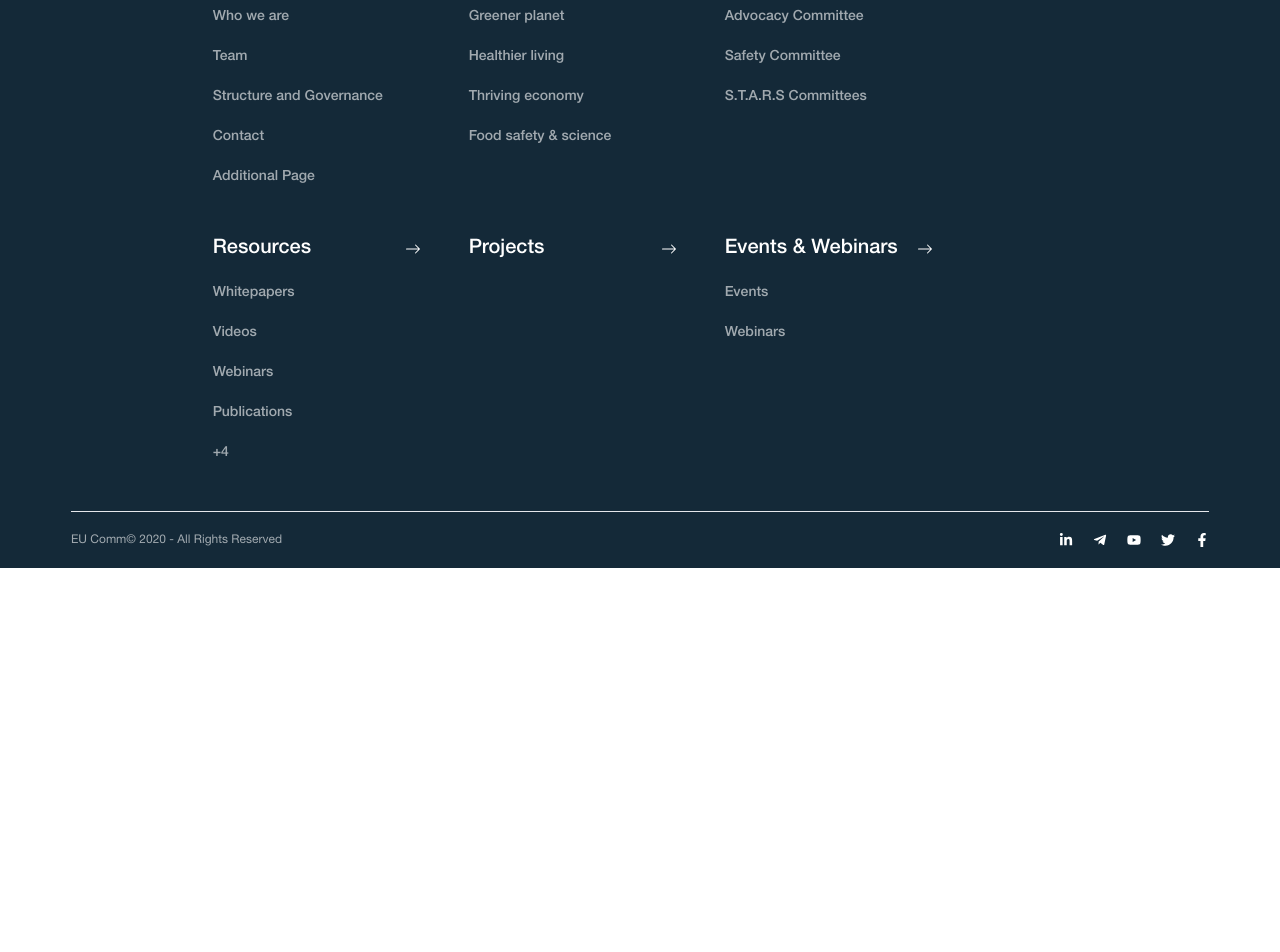
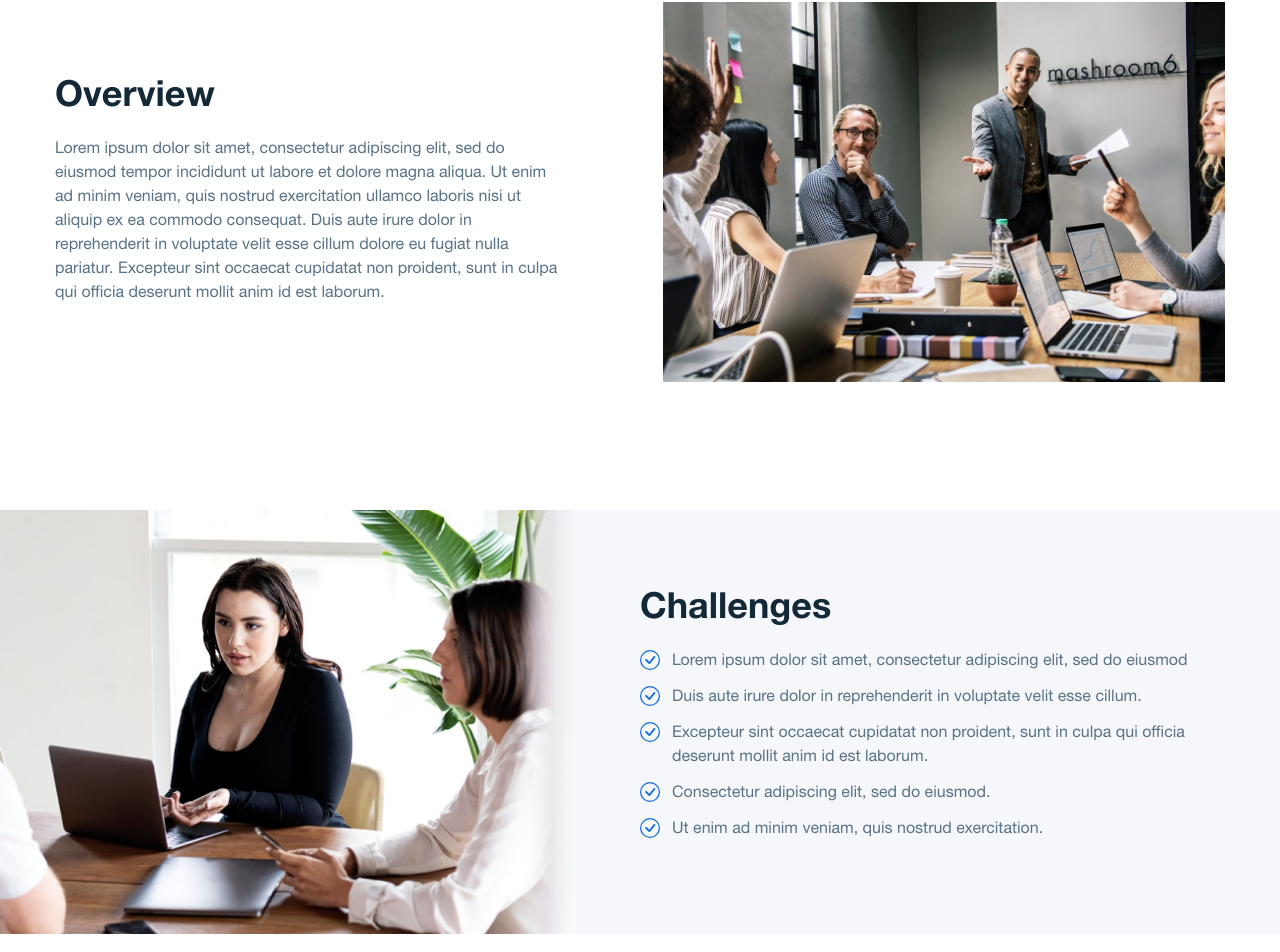
Before and after one commit to arpitgupta1214/eucomm, a Next.js app: page /about/additional-page in a window 1280 px wide. Shown: the part 232-1184 px from the top of the page. Before the commit the page ends 800 px from the top, so only its background shows below. Built offline with nearby package versions, Linux system fonts and the light colour scheme; what calendar-dates would draw is missing.

Commit message:
additional page

```diff
--- /dev/null
+++ b/data/about/additionalPage/data.json
@@ -0,0 +1,23 @@
+{
+  "pageHead": "Additional Page",
+  "overviewHead": "Overview",
+  "overviewImage": {
+    "src": "/images/additionalPage/overview.png",
+    "width": 1146,
+    "height": 774
+  },
+  "overviewContent": "Lorem ipsum dolor sit amet, consectetur adipiscing elit, sed do eiusmod tempor incididunt ut labore et dolore magna aliqua. Ut enim ad minim veniam, quis nostrud exercitation ullamco laboris nisi ut aliquip ex ea commodo consequat. Duis aute irure dolor in reprehenderit in voluptate velit esse cillum dolore eu fugiat nulla pariatur. Excepteur sint occaecat cupidatat non proident, sunt in culpa qui officia deserunt mollit anim id est laborum.",
+  "challengesHead": "Challenges",
+  "challengesImage": {
+    "src": "/images/additionalPage/challenges.png",
+    "width": 1167,
+    "height": 860
+  },
+  "challenges": [
+    "Lorem ipsum dolor sit amet, consectetur adipiscing elit, sed do eiusmod ",
+    "Duis aute irure dolor in reprehenderit in voluptate velit esse cillum.",
+    "Excepteur sint occaecat cupidatat non proident, sunt in culpa qui officia deserunt mollit anim id est laborum.",
+    "Consectetur adipiscing elit, sed do eiusmod.",
+    "Ut enim ad minim veniam, quis nostrud exercitation."
+  ]
+}
--- /dev/null
+++ b/pages/about/additional-page.jsx
@@ -0,0 +1,71 @@
+import Layout from "components/Layouts";
+import Newsletter from "components/Newsletter";
+import Image from "next/image";
+import { BsCheckCircle } from "react-icons/bs";
+
+const AdditionalPage = (props) => {
+  return (
+    <div className="w-full mt-16 flex flex-col items-center">
+      {/* head */}
+      <div className="mb-7 text-5xl font-bold">{props.pageHead}</div>
+      {/* overview */}
+      <div className="mb-32 content-md flex items-center">
+        {/* content */}
+        <div className="mr-24 w-full max-w-lg">
+          <div className="mb-5 text-4xl font-bold">{props.overviewHead}</div>
+          <div className="text-skin-light">{props.overviewContent}</div>
+        </div>
+        {/* image */}
+        <div className="flex-grow">
+          <Image {...props.overviewImage} alt="" layout="responsive" />
+        </div>
+      </div>
+
+      {/* challenges */}
+      <div className="mb-32 w-full flex items-center bg-skin-light">
+        <div className="w-full max-w-xl">
+          <Image
+            src={props.challengesImage.src}
+            height={props.challengesImage.height}
+            width={props.challengesImage.width}
+            alt=""
+            layout="responsive"
+          />
+        </div>
+
+        <div className="ml-16 max-w-xl pr-5">
+          <div className="mb-5 text-4xl font-bold">{props.challengesHead}</div>
+          <div className="text-skin-light">
+            {props.challenges.map((challenge, idx) => (
+              <div key={`challenge-${idx}`} className="mb-3 flex">
+                <div className="w-5 h-5 flex-shrink-0 mr-3 text-skin-highlight">
+                  <BsCheckCircle className="w-full h-full" />
+                </div>
+                <div className="text-skin-light">{challenge}</div>
+              </div>
+            ))}
+          </div>
+        </div>
+      </div>
+
+      <div className="content-sm mb-32">
+        <Newsletter />
+      </div>
+    </div>
+  );
+};
+
+export const getStaticProps = async () => {
+  const staticData = await import("data/about/additionalPage/data.json").then(
+    (data) => data.default
+  );
+
+  return {
+    props: {
+      ...staticData,
+    },
+  };
+};
+
+AdditionalPage.layout = Layout;
+export default AdditionalPage;
```
Also changed, not shown: public/images/additionalPage/challenges.png (added), public/images/additionalPage/overview.png (added).
